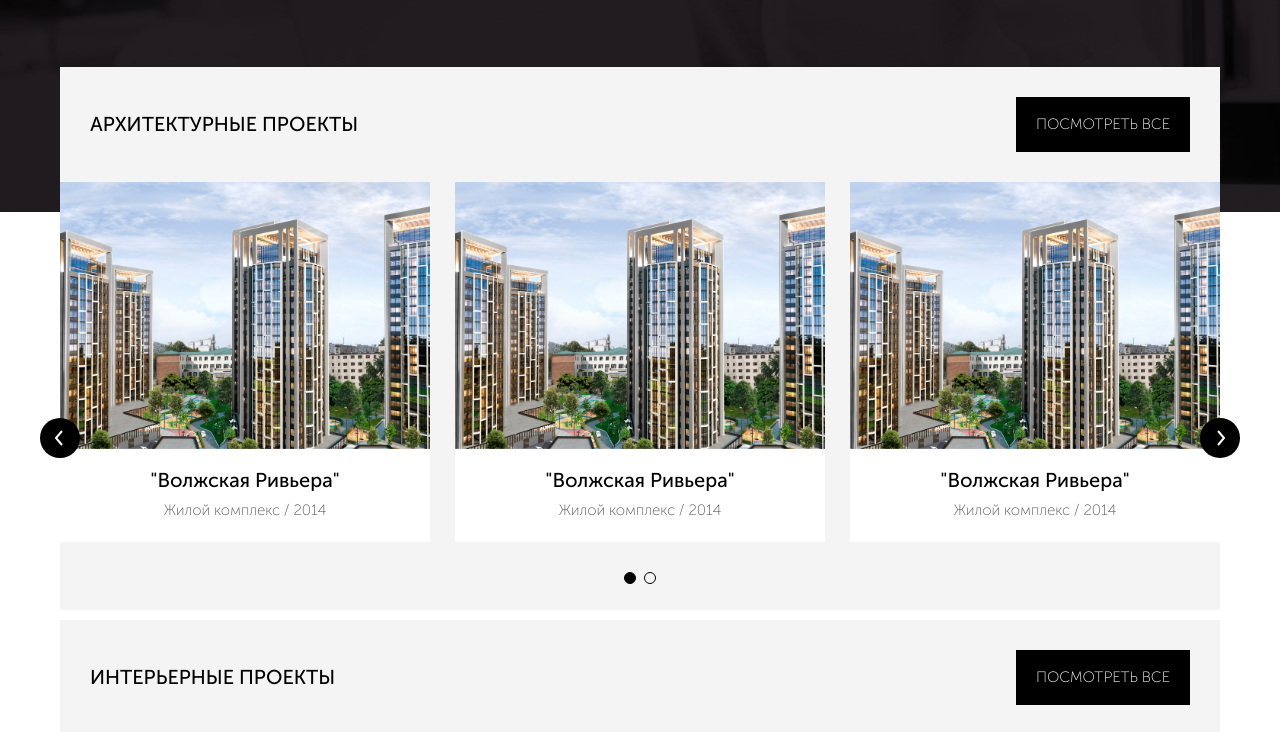
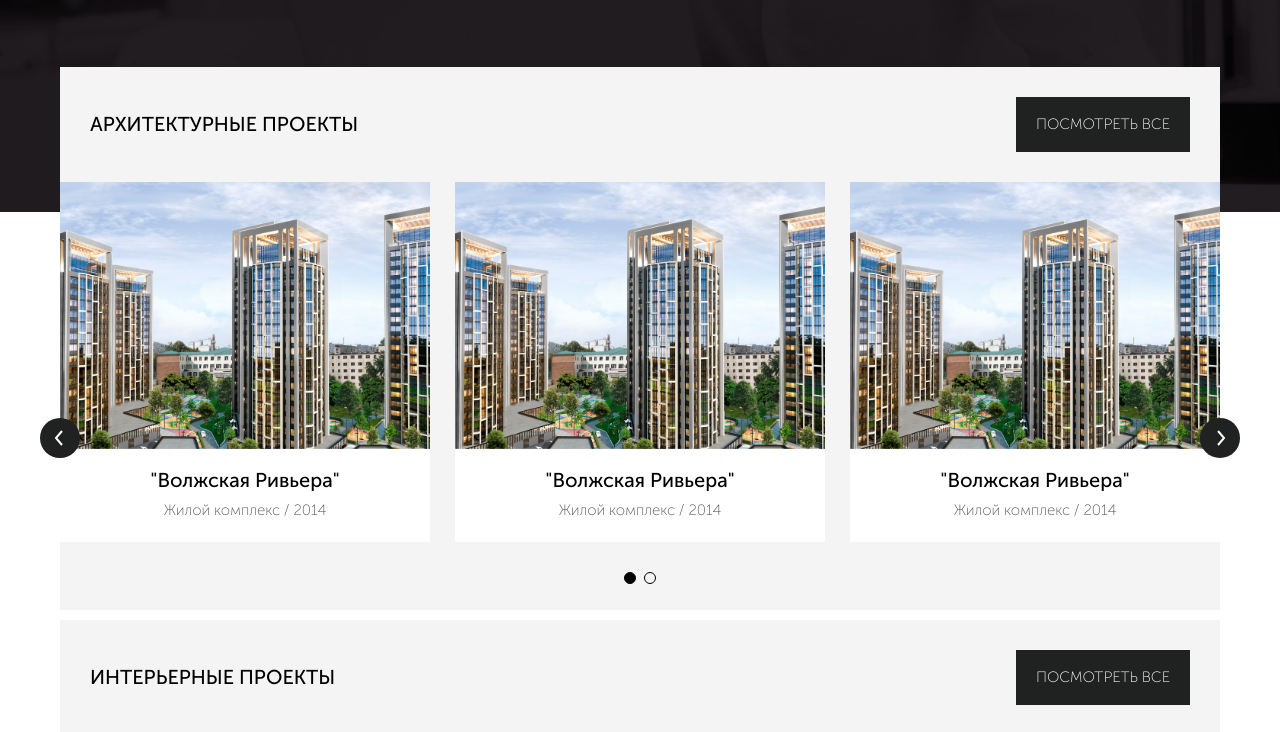
Before and after one commit to AlexanderBelkevich/id_arc, a plain HTML site: page index.html in a window 1280 px wide. Shown: the part 1773-2505 px from the top of the page. Drawn offline with nearby package versions, Linux system fonts and the light colour scheme; some packages are replaced by stand-ins of ours; a script that the page names is missing.

Commit message:
fix color button

```diff
--- a/styles/style.css
+++ b/styles/style.css
@@ -66,7 +66,7 @@ img {
 }
 
 .button--black {
-  background: #000;
+  background: #202121;
   color: #fff;
   transition: 0.2s;
 }
```
